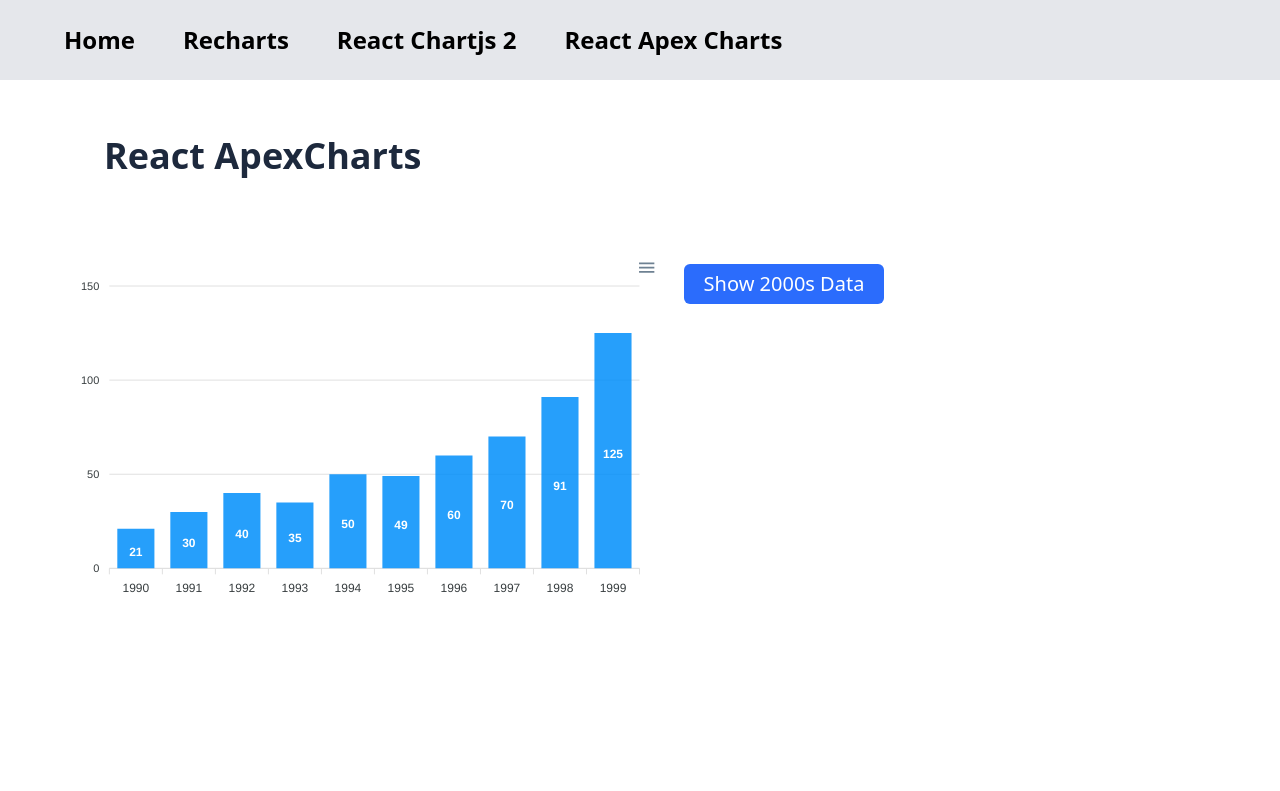
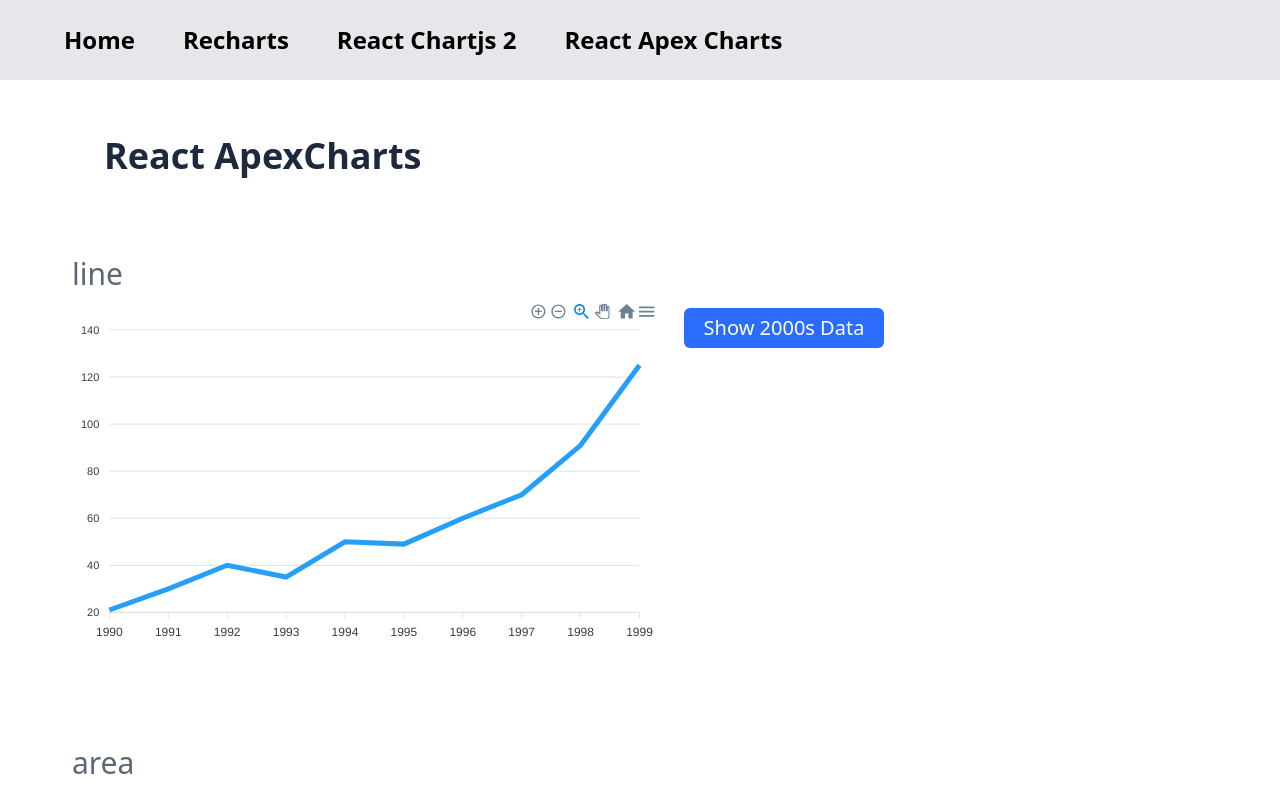
Before and after one commit to spaceofin/visualization, a React (Vite) app in the folder react-charts-practice/: page /react-apexcharts in a window 1280 px wide. Shown: the top 791 px of the page. Built offline with nearby package versions, Linux system fonts and the light colour scheme.

Commit message:
[react-charts-practice]feat: add Chart component and display all types of charts in react-apexcharts

```diff
--- /dev/null
+++ b/react-charts-practice/src/pages/react-apexcharts/Chart.tsx
@@ -0,0 +1,77 @@
+import { useState } from "react";
+import ReactApexChart from "react-apexcharts";
+import { ninetiesData, twoThousandsData } from "./data";
+import { ChartType } from "./types";
+
+const initialOptionsWithoutChartId = {
+  chart: {
+    id: undefined,
+  },
+  xaxis: {
+    categories: ninetiesData.categories,
+  },
+};
+
+const initialSeries = [
+  {
+    name: "series-1",
+    data: ninetiesData.data,
+  },
+];
+
+export default function Chart({ type }: { type: ChartType }) {
+  const initialOptions = {
+    ...initialOptionsWithoutChartId,
+    chart: { id: `${type}-chart` },
+  };
+
+  const [options, setOptions] = useState(() => initialOptions);
+  const [series, setSeries] = useState(initialSeries);
+  const [isNinetiesData, setIsNinetiesData] = useState(true);
+
+  const updateChart = () => {
+    const newOptions = {
+      ...options,
+      xaxis: {
+        categories: twoThousandsData.categories,
+      },
+    };
+
+    const newSeries = [
+      {
+        name: "series-1",
+        data: twoThousandsData.data,
+      },
+    ];
+
+    setOptions(newOptions);
+    setSeries(newSeries);
+  };
+
+  const resetChart = () => {
+    setOptions(initialOptions);
+    setSeries(initialSeries);
+  };
+
+  return (
+    <div className="flex gap-5">
+      <ReactApexChart
+        options={options}
+        series={series}
+        type={type}
+        width={600}
+        height={350}
+      />
+      <div className="py-2">
+        <button
+          className="bg-blue-600/90 text-white rounded-md text-xl flex justify-center items-center h-10 w-50 hover:cursor-pointer "
+          onClick={() => {
+            isNinetiesData ? updateChart() : resetChart();
+            setIsNinetiesData(!isNinetiesData);
+          }}>
+          {isNinetiesData ? "Show 2000s Data" : "Show 90s Data"}
+        </button>
+      </div>
+    </div>
+  );
+}
--- a/react-charts-practice/src/pages/react-apexcharts/index.tsx
+++ b/react-charts-practice/src/pages/react-apexcharts/index.tsx
@@ -1,4 +1,5 @@
-import BarChart from "./BarChart";
+import Chart from "./Chart";
+import { chartTypes } from "./types";
 
 export default function ReactApexcharts() {
   return (
@@ -6,7 +7,12 @@
       <h1 className="text-4xl font-bold text-slate-800 pl-10">
         React ApexCharts
       </h1>
-      <BarChart />
+      {chartTypes.map((type) => (
+        <div>
+          <h2 className="text-3xl pl-2 pb-2 text-gray-700/80">{type}</h2>
+          <Chart type={type} />
+        </div>
+      ))}
     </div>
   );
 }
--- /dev/null
+++ b/react-charts-practice/src/pages/react-apexcharts/types.ts
@@ -0,0 +1,22 @@
+import { Props } from "react-apexcharts";
+
+export type ChartType = Props["type"];
+
+export const chartTypes = [
+  "line",
+  "area",
+  "bar",
+  "pie",
+  "donut",
+  "radialBar",
+  "scatter",
+  "bubble",
+  "heatmap",
+  "candlestick",
+  "boxPlot",
+  "radar",
+  "polarArea",
+  "rangeBar",
+  "rangeArea",
+  "treemap",
+] as const;
```
